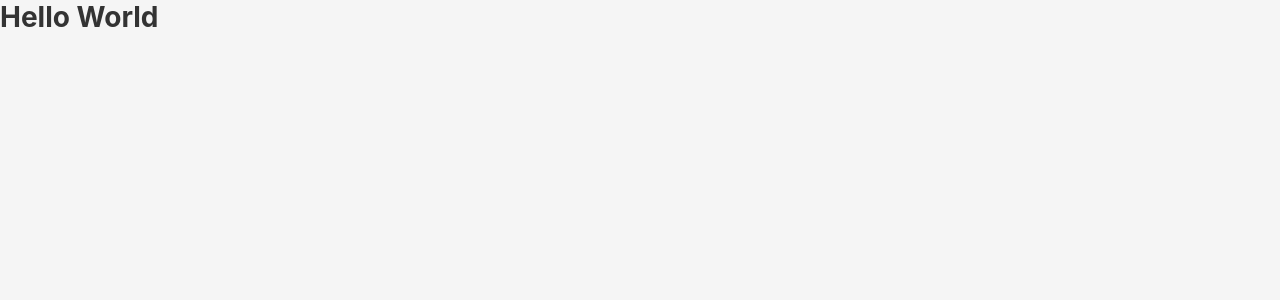
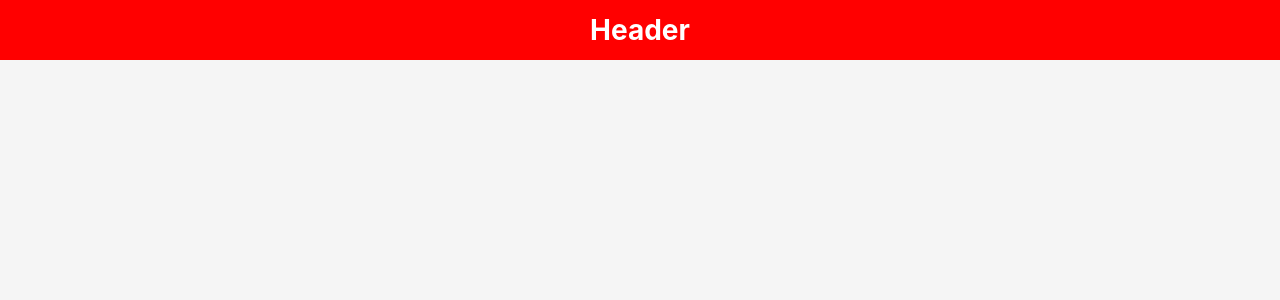
Before and after one commit to rafaelmachadobr/techpay, a React (Create React App) app: page / in a window 1280 px wide. Shown: the top 300 px of the page. Built offline with nearby package versions, Linux system fonts and the light colour scheme.

Commit message:
Componente Header

```diff
--- a/src/App.jsx
+++ b/src/App.jsx
@@ -1,11 +1,12 @@
+import Header from "./components/Header";
 import { GlobalStyle } from "./styles/global";
 
 function App() {
   return (
-    <div className="App">
+    <>
       <GlobalStyle />
-      <h1>Hello World</h1>
-    </div>
+      <Header />
+    </>
   );
 }
 
--- /dev/null
+++ b/src/components/Header/index.jsx
@@ -0,0 +1,9 @@
+import { Container } from "./styles";
+
+export default function Header() {
+  return (
+    <Container>
+      <h1>Header</h1>
+    </Container>
+  );
+}
--- /dev/null
+++ b/src/components/Header/styles.jsx
@@ -0,0 +1,12 @@
+import styled from "styled-components";
+
+export const Container = styled.header`
+  width: 100%;
+  height: 60px;
+  background: red;
+  display: flex;
+  align-items: center;
+  justify-content: center;
+  color: #fff;
+  padding: 0 30px;
+`;
```
